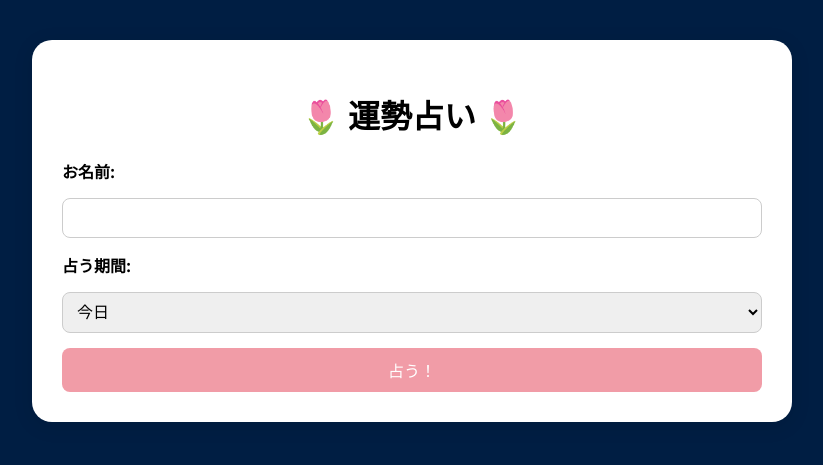
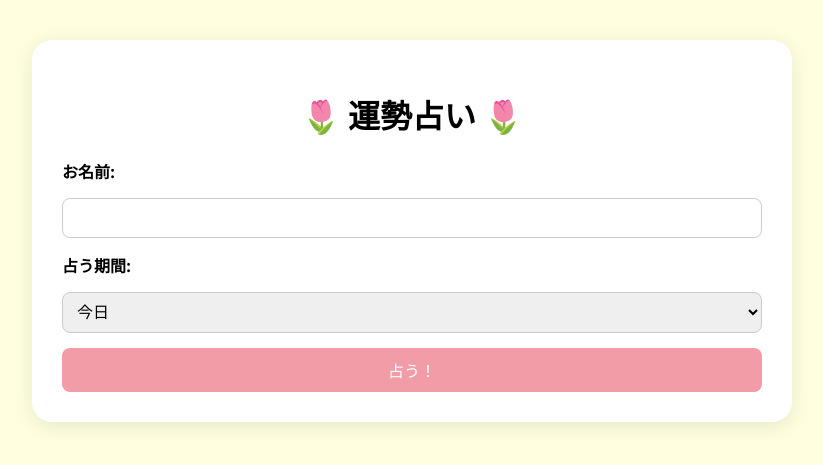
Before and after one commit to iyadomiran/python-apps, a Flask app: page / in a window 1280 px wide. Shown: the top 465 px of the page, without its empty margins (228-1051 px from the left). Run offline with Flask 3, Linux system fonts and the light colour scheme.

Commit message:
Add Flask version of fortune app

```diff
--- a/static/style.css
+++ b/static/style.css
@@ -1,6 +1,6 @@
 body {
     font-family: 'Noto Sans JP', sans-serif;
-    background-color: #001e43;
+    background-color: #ffffe0;
     margin: 0;
     padding: 0;
 }
```
